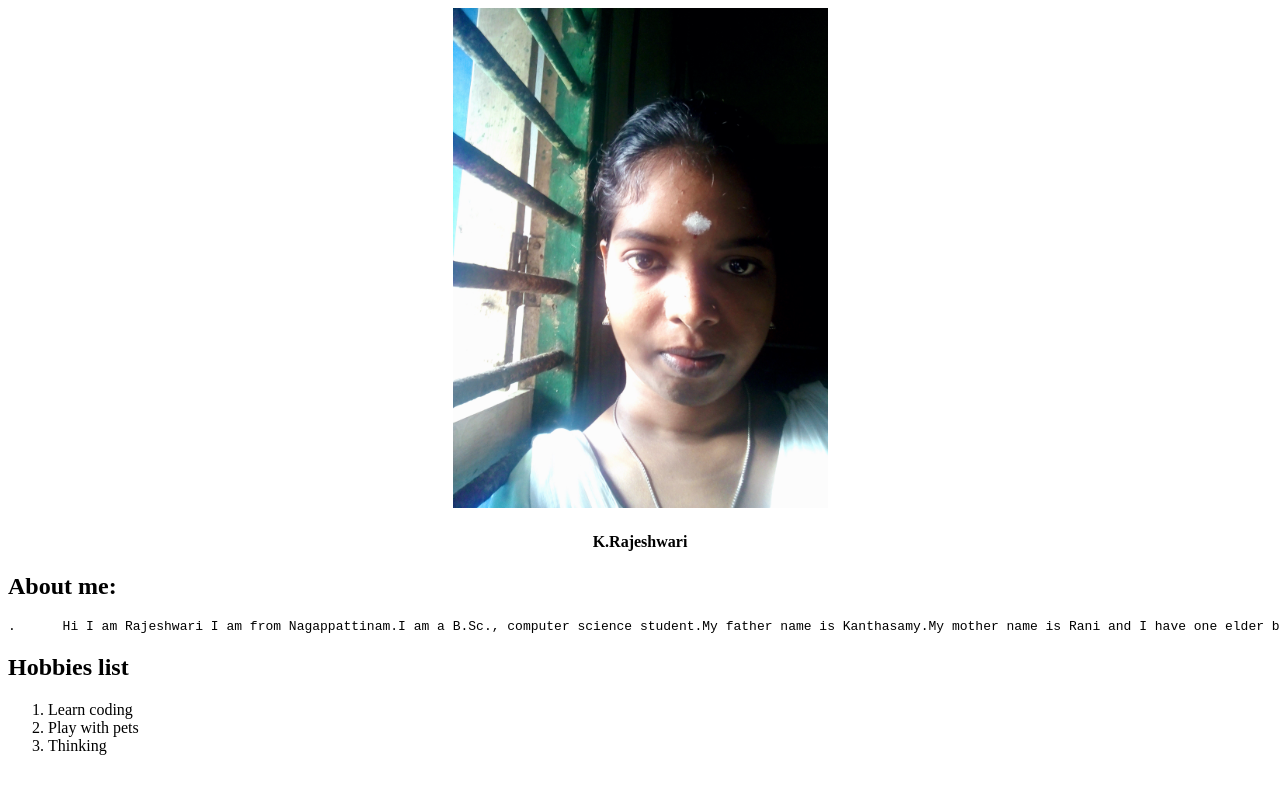
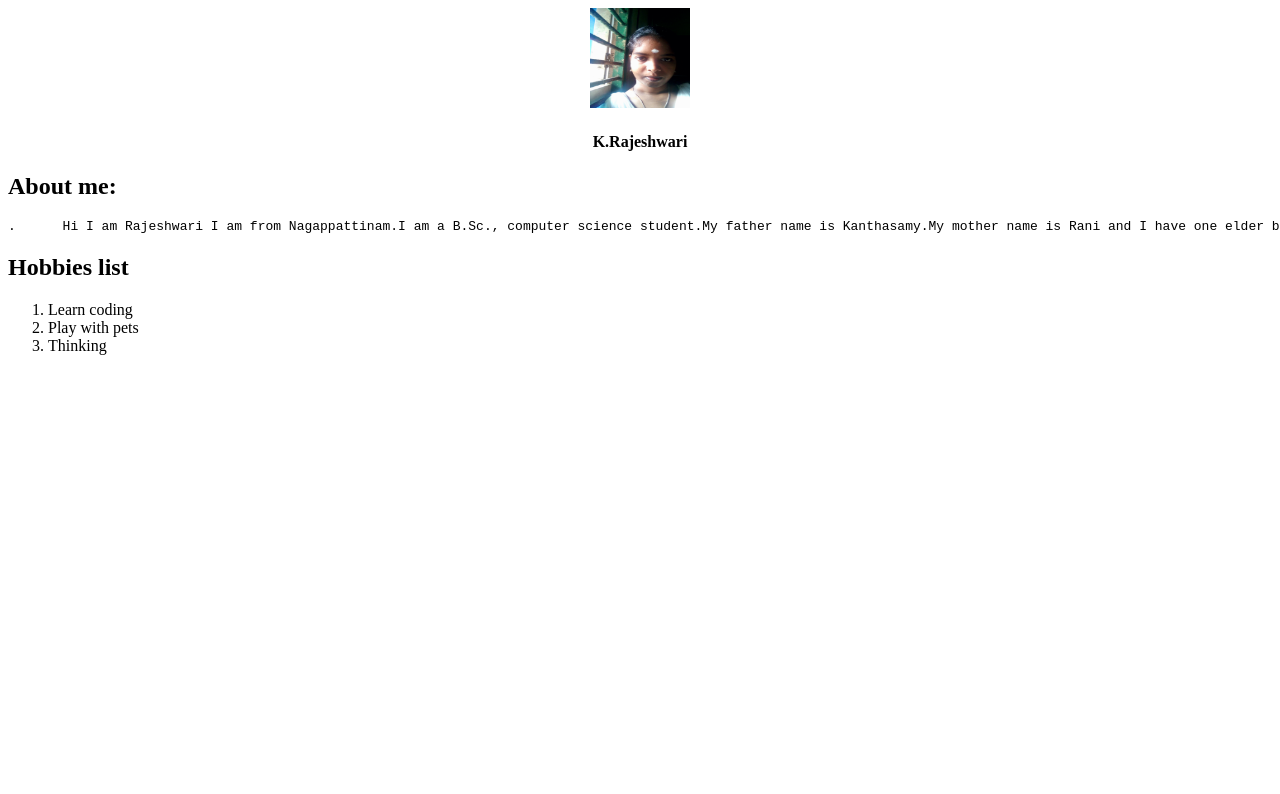
Before and after one commit to asbdu45123054511802112025/Profile.html, a plain HTML site: page index.html in a window 1280 px wide. Shown: the top 794 px of the page. Drawn offline with Linux system fonts and the light colour scheme.

Commit message:
Update index.html

```diff
--- a/index.html
+++ b/index.html
@@ -5,7 +5,7 @@
     </head>
     <body>
         <center>
-            <img src="raje.jpg" height ="500px">
+            <img src="raje.jpg" height ="100px" width="100px">
             <h4>K.Rajeshwari</h4>
         </center>
         <h2>About me:</h2>
```
